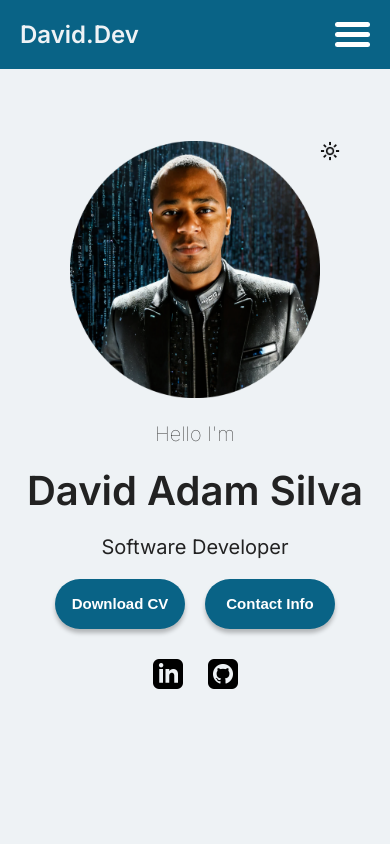
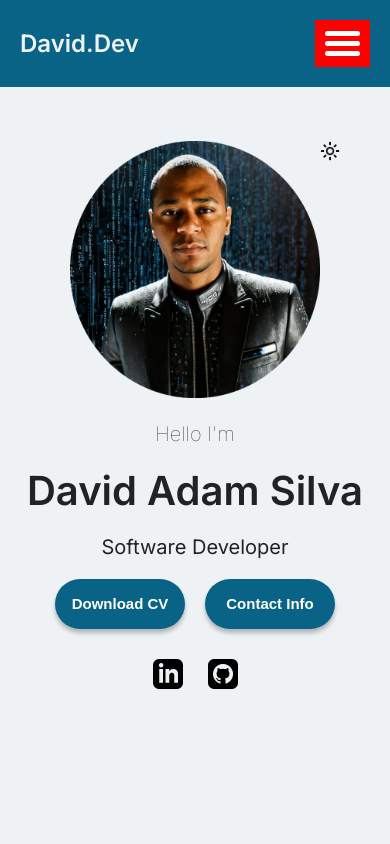
Before and after one commit to DavidAdam1323/portfolio-website-project, a React (Vite) app: page / in a window 390 px wide. Shown: the top 844 px of the page. Built offline with nearby package versions, Linux system fonts and the light colour scheme.

Commit message:
add background color to Hamburger Menu (.menuIcon) and some padding around.

```diff
--- a/src/sections/Navbar/NavbarStyles.module.css
+++ b/src/sections/Navbar/NavbarStyles.module.css
@@ -55,6 +55,8 @@
   display: none; /* Hide by default on larger screens */
   cursor: pointer;
   position: relative;
+  background-color: red;
+  padding: 15px 10px;
 }
 
 /* Hamburger Menu styling */
@@ -121,6 +123,10 @@
     margin: 10px 0;
   }
 
+  .navbar {
+    /* display: none; */
+  }
+
   .menuIcon {
     display: block; /* Show the hamburger icon on smaller screens */
   }
```
